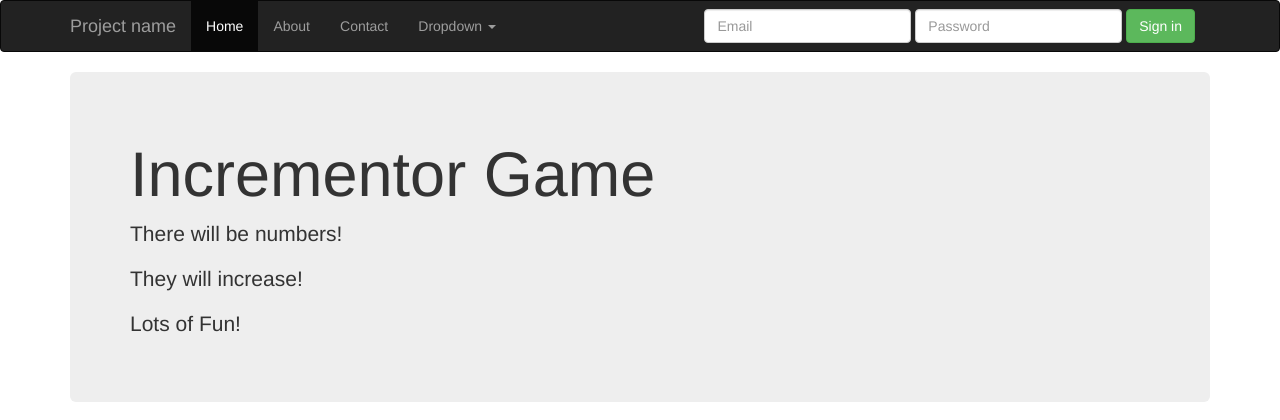
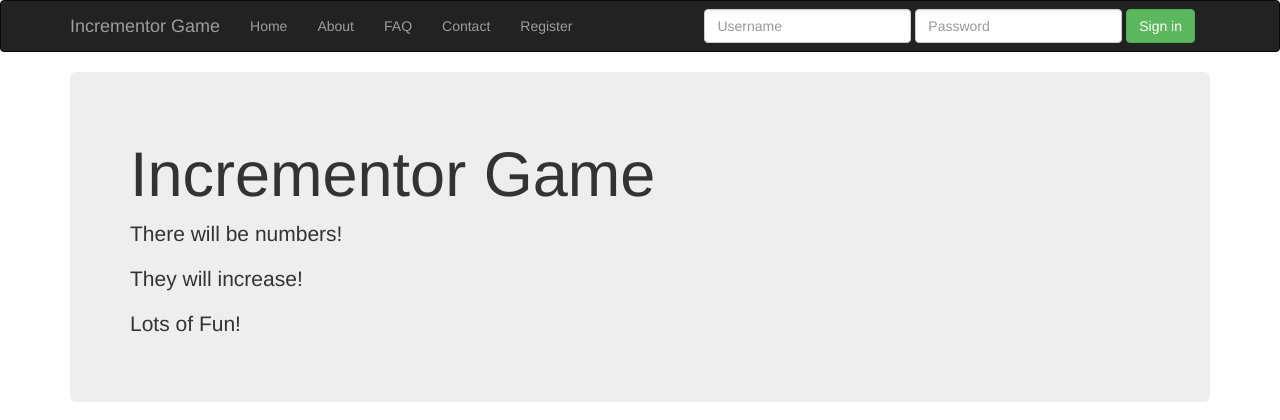
Before and after one commit to nastajus/jam-incrementor, a CodeIgniter app: a page that uses application/views/Header.php in a window 1280 px wide. Shown: the top 420 px of the page. Run offline with CodeIgniter, Linux system fonts and the light colour scheme; some libraries are stand-ins or nearby versions.

Commit message:
Made header links absolute

```diff
--- a/application/views/Header.php
+++ b/application/views/Header.php
@@ -15,32 +15,22 @@
                         <span class="icon-bar"></span>
                         <span class="icon-bar"></span>
                     </button>
-                    <a class="navbar-brand" href="#">Project name</a>
+                    <a class="navbar-brand" href="#">Incrementor Game</a>
                 </div>
                 <div id="navbar" class="navbar-collapse collapse">
                     <ul class="nav navbar-nav">
-                        <li class="active"><a href="#">Home</a></li>
-                        <li><a href="#about">About</a></li>
-                        <li><a href="#contact">Contact</a></li>
-                        <li class="dropdown">
-                            <a href="#" class="dropdown-toggle" data-toggle="dropdown" role="button" aria-expanded="false">Dropdown <span class="caret"></span></a>
-                            <ul class="dropdown-menu" role="menu">
-                                <li><a href="#">Action</a></li>
-                                <li><a href="#">Another action</a></li>
-                                <li><a href="#">Something else here</a></li>
-                                <li class="divider"></li>
-                                <li class="dropdown-header">Nav header</li>
-                                <li><a href="#">Separated link</a></li>
-                                <li><a href="#">One more separated link</a></li>
-                            </ul>
-                        </li>
+                        <li><a href="<?php echo base_url();?>home">Home</a></li>
+                        <li><a href="<?php echo base_url();?>about">About</a></li>
+                        <li><a href="<?php echo base_url();?>faq">FAQ</a></li>
+                        <li><a href="<?php echo base_url();?>contact">Contact</a></li>
+                        <li><a href="<?php echo base_url();?>register">Register</a></li>
                     </ul>
-                    <form class="navbar-form navbar-right" role="form">
+                    <form class="navbar-form navbar-right" role="form" method="POST" action="login">
                         <div class="form-group">
-                            <input type="text" placeholder="Email" class="form-control">
+                            <input type="text" placeholder="Username" name="username" class="form-control">
                         </div>
                         <div class="form-group">
-                            <input type="password" placeholder="Password" class="form-control">
+                            <input type="password" placeholder="Password" name="password" class="form-control">
                         </div>
                         <button type="submit" class="btn btn-success">Sign in</button>
                     </form>
```
